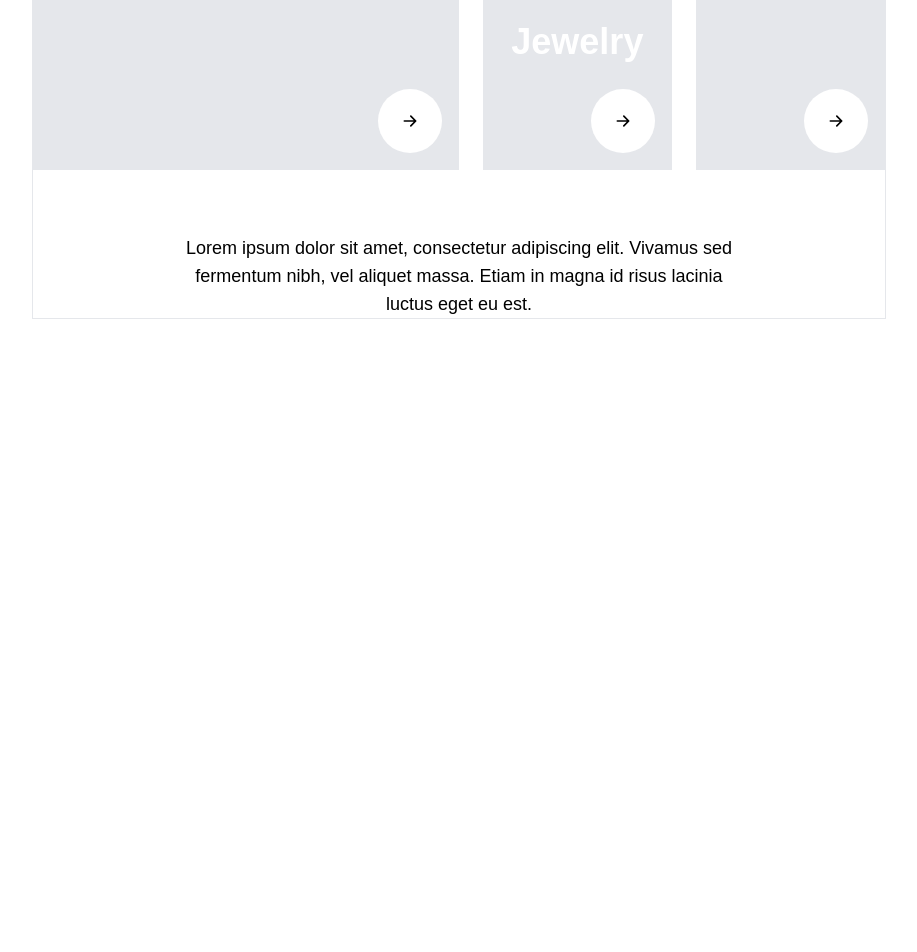
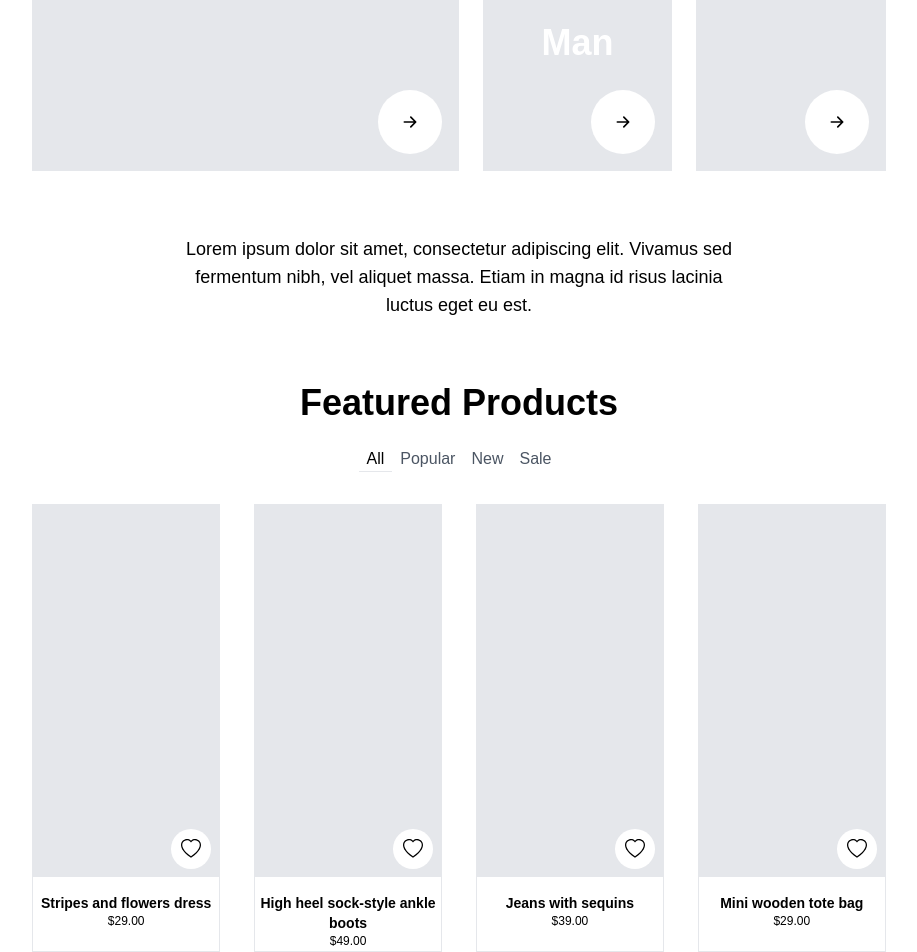
Before and after one commit to gdstp/react-online-shop, a React (Create React App) app: page / in a window 1280 px wide. Shown: the part 1183-2135 px from the top of the page, without its empty margins (181-1098 px from the left). Before the commit the page ends 1502 px from the top, so only its background shows below. Built offline with nearby package versions, Linux system fonts and the light colour scheme.

Commit message:
created feature product section

```diff
--- a/src/components/sections/Categories.tsx
+++ b/src/components/sections/Categories.tsx
@@ -4,15 +4,15 @@ import CategoryCard from "./partials/CategoryCard";
 
 const Categories: React.FC = () => {
   return (
-    <Container className="flex flex-col border h-categoryContainer">
+    <Container className="flex flex-col h-categoryContainer">
       <div className="flex justify-between w-full h-categoryImages">
         <CategoryCard className="w-1/2" title="Jewelry" />
         <div className="w-1/2 flex">
           <div className="w-1/2 ml-6 flex flex-col justify-between">
-            <CategoryCard className="w-full h-64" title="Jewelry" />
-            <CategoryCard className="w-full h-64" title="Jewelry" />
+            <CategoryCard className="w-full h-64" title="Woman" />
+            <CategoryCard className="w-full h-64" title="Man" />
           </div>
-          <CategoryCard className="w-1/2 ml-6" title="Jewelry" />
+          <CategoryCard className="w-1/2 ml-6" title="Eletronics" />
         </div>
       </div>
 
--- /dev/null
+++ b/src/components/sections/FeaturedProducts.tsx
@@ -0,0 +1,32 @@
+import React from "react";
+import { BsHeart } from "react-icons/bs";
+import Container from "../layout/Container";
+import FeaturedProductCard from "./partials/FeatureProductCard";
+
+const FeaturedProducts: React.FC = () => {
+  return (
+    <Container>
+      <div className="w-full flex flex-col items-center mt-16">
+        <h1 className="text-4xl font-semibold">Featured Products</h1>
+        <div className="flex mt-6">
+          <p className="px-2 border-b">All</p>
+          <p className="px-2 text-gray-600">Popular</p>
+          <p className="px-2 text-gray-600">New</p>
+          <p className="px-2 text-gray-600">Sale</p>
+        </div>
+      </div>
+
+      <div className="w-full flex justify-between mt-8">
+        <FeaturedProductCard name="Stripes and flowers dress" price="29.00" />
+        <FeaturedProductCard
+          name="High heel sock-style ankle boots"
+          price="49.00"
+        />
+        <FeaturedProductCard name="Jeans with sequins" price="39.00" />
+        <FeaturedProductCard name="Mini wooden tote bag" price="29.00" />
+      </div>
+    </Container>
+  );
+};
+
+export default FeaturedProducts;
--- /dev/null
+++ b/src/components/sections/partials/FeatureProductCard.tsx
@@ -0,0 +1,23 @@
+import React from "react";
+import { BsHeart } from "react-icons/bs";
+
+const FeaturedProductCard: React.FC<{ name: string; price: string }> = ({
+  name,
+  price,
+}) => {
+  return (
+    <div className="w-11/50 h-104 border">
+      <div className="h-5/6 bg-gray-200 relative">
+        <div className="w-10 h-10 rounded-full bg-white absolute flex justify-center items-center absolute right-0 bottom-0 mr-2 mb-2">
+          <BsHeart size={20} />
+        </div>
+      </div>
+      <div className="mt-4">
+        <p className="text-center font-semibold text-sm">{name}</p>
+        <p className="text-center text-xs">${price}</p>
+      </div>
+    </div>
+  );
+};
+
+export default FeaturedProductCard;
--- a/src/views/Home.tsx
+++ b/src/views/Home.tsx
@@ -1,5 +1,6 @@
 import React from "react";
 import Categories from "../components/sections/Categories";
+import FeaturedProducts from "../components/sections/FeaturedProducts";
 import Hero from "../components/sections/Hero";
 import MenuBar from "../components/sections/MenuBar";
 
@@ -9,6 +10,7 @@ const Home: React.FC = () => {
       <MenuBar />
       <Hero />
       <Categories />
+      <FeaturedProducts />
     </div>
   );
 };
--- a/tailwind.config.js
+++ b/tailwind.config.js
@@ -15,6 +15,10 @@ module.exports = {
         hero: "calc(100vh - 10rem)",
         categoryImages: "34.875rem",
         categoryContainer: "43.875rem",
+        104: "28rem",
+      },
+      width: {
+        "11/50": "22%",
       },
     },
   },
```
